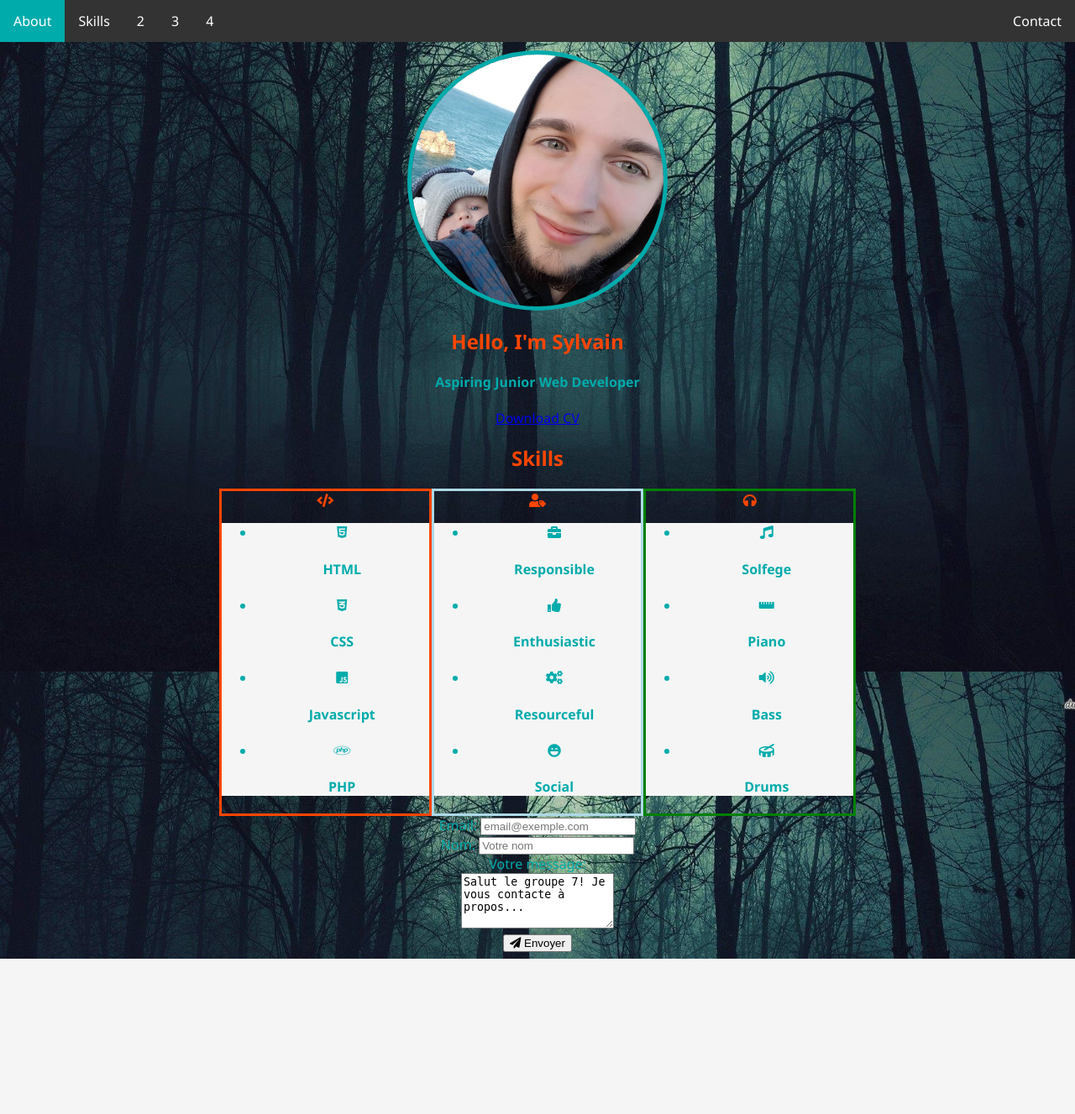
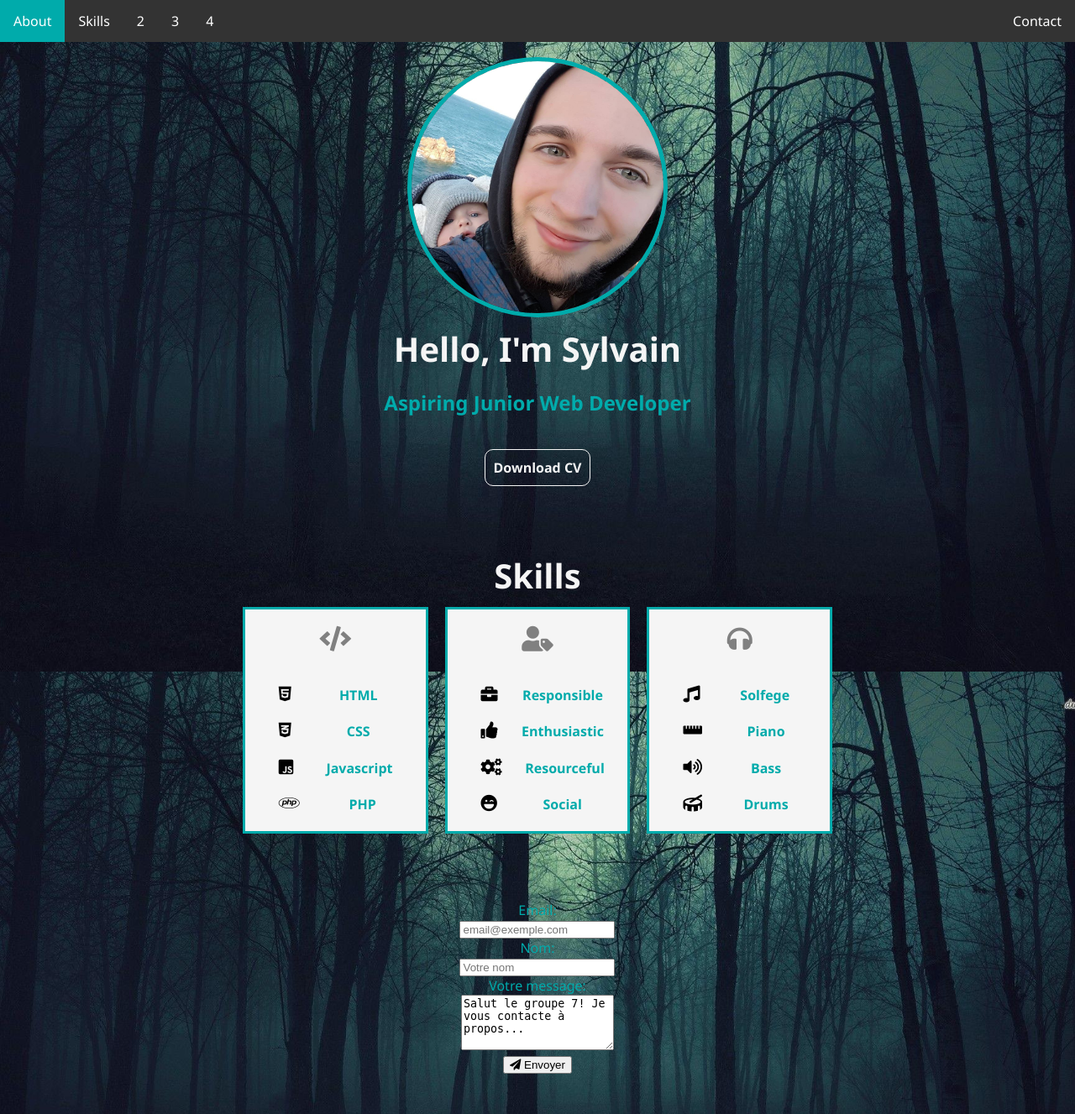
Before and after one commit to SylvainDurant/My-CV, a PHP site: page / in a window 1280 px wide. Shown: the whole page at 84% size. Before the commit the page ends 1142 px from the top, so only its background shows below. Run offline with PHP 8.4, Linux system fonts and the light colour scheme; some libraries are stand-ins or nearby versions.

Commit message:
playing with grid

```diff
--- a/index.html
+++ b/index.html
@@ -22,7 +22,7 @@
         </div>
         <div>
             <h1>Hello, I'm Sylvain</h1>
-            <h4>Aspiring Junior Web Developer</h4>
+            <h2>Aspiring Junior Web Developer</h2>
             <a href="docs/Durant Sylvain CV.pdf">Download CV</a>
         </div>
     </section>
@@ -66,8 +66,7 @@
         </div>
     </section>
 
-    <section id="contact">
-        <div class="box">
+    <section id="contact" class="grid">
         <form id="contact" action="" method="POST">
             <div>
                 <div class="contactInput">
--- a/styles/style.css
+++ b/styles/style.css
@@ -8,7 +8,23 @@ body{
     font-family: 'Segoe UI', Tahoma, Geneva, Verdana, sans-serif;
     color: #00abab;
 }
-
+h1{
+    font-size: 40px;
+    margin: 10px;
+    color: whitesmoke;
+}
+h2{
+    margin-bottom: 50px;
+}
+section{
+    padding: 40px;
+}
+.grid{
+    display: grid;
+    grid-gap: 20px;
+    grid-template-columns: repeat(5, 1fr);
+    grid-template-rows: auto;
+}
 
 /* Nav */
 #nav{
@@ -42,13 +58,21 @@ body{
 .active {
     background-color: #00abab;
 }
-.marginNav {
-    margin-top: 50px;
-}
 
 /* ABOUT */
+#about{
+    padding-top: 60px;
+}
+#about a{
+    color: whitesmoke;
+    font-weight: bolder;
+    text-decoration: none;
+    border: solid whitesmoke;
+    padding: 10px;
+    border-radius: 10px;
+    border-width: 1px;
+}
 .profil{
-    margin-top: 60px;
     width: 300px;
     height: 300px;
     object-fit: cover;
@@ -62,27 +86,39 @@ body{
 }
 
 /* SKILLS*/
-.grid{
-    display: grid;
-    grid-template-columns: repeat(5, 20%);
+#skills ul{
+    list-style: none;
+}
+#skills i{
+    float: left;
+    color: black;
+    font-size: 20px;
+}
+.codes,
+.personal,
+.music{
+    border: solid #00abab;
+    background-color: whitesmoke;
 }
 .codes{
     grid-column-start: 2;
-    border: orangered solid;
 }
 .personal{
-    border: lightblue solid;
+
 }
 .music{
-    border: green solid;
-}
-h1{
-    color: orangered;
+
 }
 #icon{
-    color: orangered;
+    color: grey;
+    padding: 20px;
+    font-size: 30px;
 }
 .skills-block{
-    background-color: whitesmoke;
     justify-content: center;
 }
+
+/* CONTACT */
+#contact{
+    grid-column: 3;
+}
```
Lines whose indentation alone changed are shown as unchanged.
